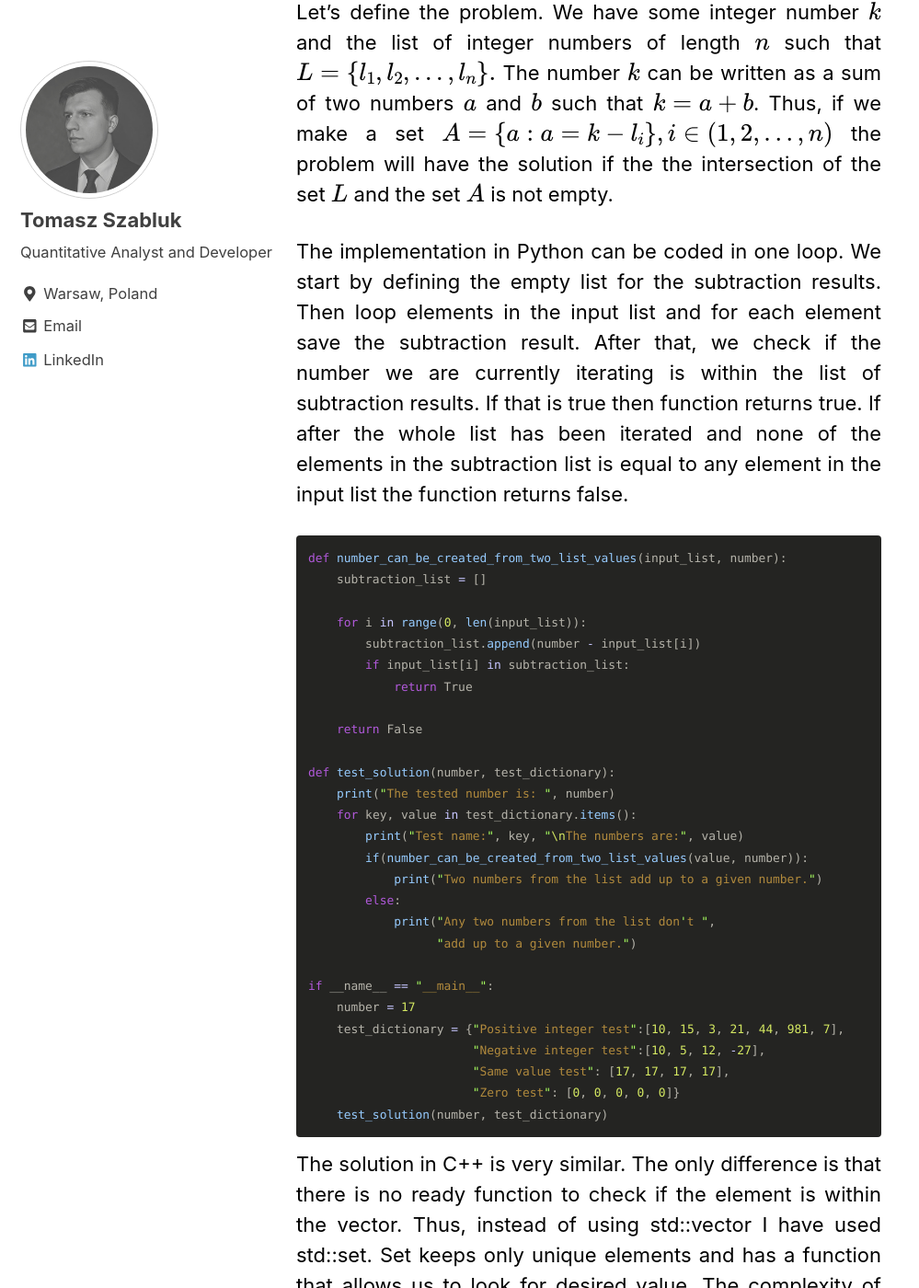
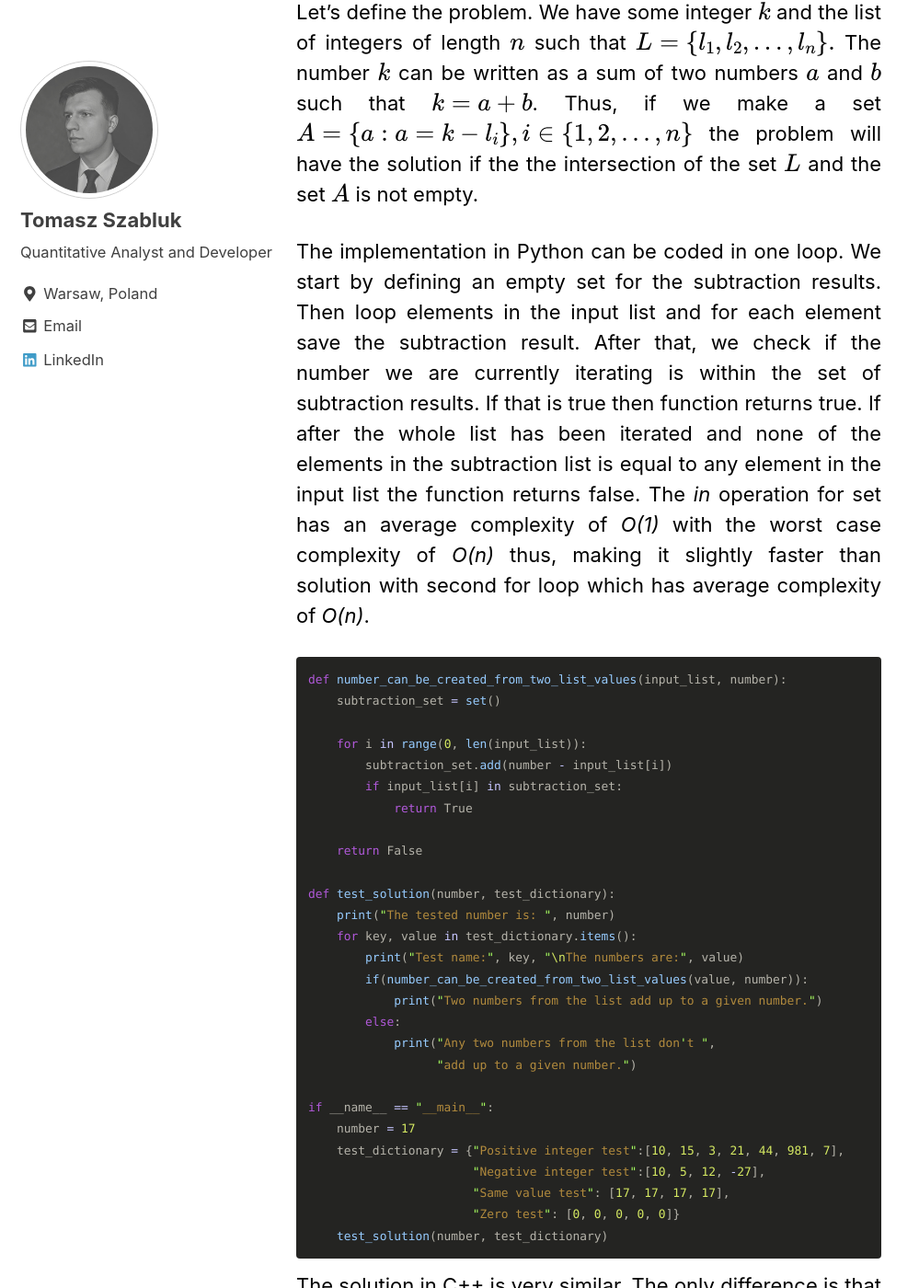
Before and after one commit to numbergeneral/numbergeneral.github.io, a Jekyll site: the page built from _posts/2019-02-16-dailycodingproblem01.md, in a window 1280 px wide and 1400 px high, scrolled down 716 px. Shown: the whole window at 92% size, without its empty margins (0-999 px from the left). Built offline with Jekyll 4.4.1, drawn with Linux system fonts in a browser that asks for light colours; cached includes are drawn as plain includes; nearby versions of some CDN libraries; formulas are drawn with MathJax 3; comment, search, counter and statistics services are not loaded; some of the changed text lies outside the part shown.

Commit message:
typo correction for dcp01

````diff
--- a/_posts/2019-02-16-dailycodingproblem01.md
+++ b/_posts/2019-02-16-dailycodingproblem01.md
@@ -14,19 +14,19 @@ The first problem in the series is following:
 > For example, given [10, 15, 3, 7] and k of 17, return true since 10 + 7 is 17.
 > Bonus: Can you do this in one pass?
 
-Let's define the problem. We have some integer number $$k$$ and the list of integer numbers of length $$n$$ such that $$ L = \{l_1, l_2, ..., l_n \}.$$ The number $$k$$ can be written as a sum of two numbers $$a$$ and $$b$$ such that $$k = a + b$$. Thus, if we make a set $$A =\{a : a = k - l_i\}, i \in (1, 2, ... , n)$$ the problem will have the solution if the the intersection of the set $$L$$ and the set $$A$$ is not empty.
+Let's define the problem. We have some integer $$k$$ and the list of integers of length $$n$$ such that $$ L = \{l_1, l_2, ..., l_n \}.$$ The number $$k$$ can be written as a sum of two numbers $$a$$ and $$b$$ such that $$k = a + b$$. Thus, if we make a set $$A =\{a : a = k - l_i\}, i \in \{1, 2, ... , n\}$$ the problem will have the solution if the the intersection of the set $$L$$ and the set $$A$$ is not empty.
 {: .text-justify}
 
-The implementation in Python can be coded in one loop. We start by defining the empty list for the subtraction results. Then loop elements in the input list and for each element save the subtraction result. After that, we check if the number we are currently iterating is within the list of subtraction results. If that is true then function returns true. If after the whole list has been iterated and none of the elements in the subtraction list is equal to any element in the input list the function returns false.
+The implementation in Python can be coded in one loop. We start by defining an empty set for the subtraction results. Then loop elements in the input list and for each element save the subtraction result. After that, we check if the number we are currently iterating is within the set of subtraction results. If that is true then function returns true. If after the whole list has been iterated and none of the elements in the subtraction list is equal to any element in the input list the function returns false. The *in* operation for set has an average complexity of *O(1)* with the worst case complexity of *O(n)* thus, making it slightly faster than solution with second for loop which has average complexity of *O(n)*.
 {: .text-justify}
 
 ```python
 def number_can_be_created_from_two_list_values(input_list, number):
-    subtraction_list = []
+    subtraction_set = set()
 
     for i in range(0, len(input_list)):
-        subtraction_list.append(number - input_list[i])
-        if input_list[i] in subtraction_list:
+        subtraction_set.add(number - input_list[i])
+        if input_list[i] in subtraction_set:
             return True
 
     return False
@@ -50,7 +50,7 @@ if __name__ == "__main__":
     test_solution(number, test_dictionary)
 ```
 
-The solution in C++ is very similar. The only difference is that there is no ready function to check if the element is within the vector. Thus, instead of using std::vector I have used std::set. Set keeps only unique elements and has a function that allows us to look for desired value. The complexity of std::set::find is logarithmic in size.
+The solution in C++ is very similar. The only difference is that there is no ready function to check if the element is within the *std::vector*. Thus, instead of using *std::vector* I have used *std::set*. Set keeps only unique elements and has a function that allows us to check for desired value. The complexity of *std::set::find* is logarithmic in size.
 {: .text-justify}
 
 ```cpp
````
Also changed, not shown: other parts of _posts/2019-02-16-dailycodingproblem01.md (+1 -1 lines).
